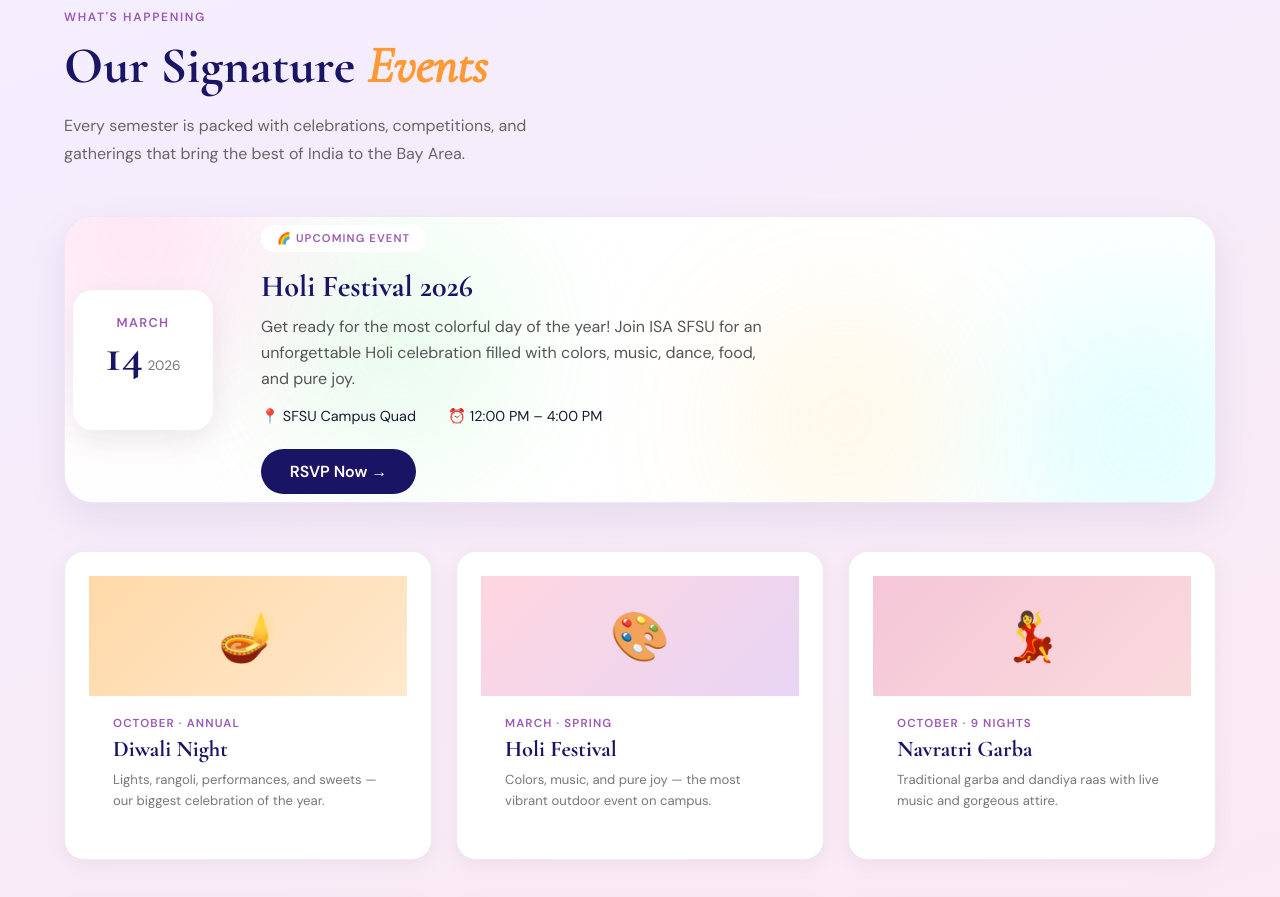
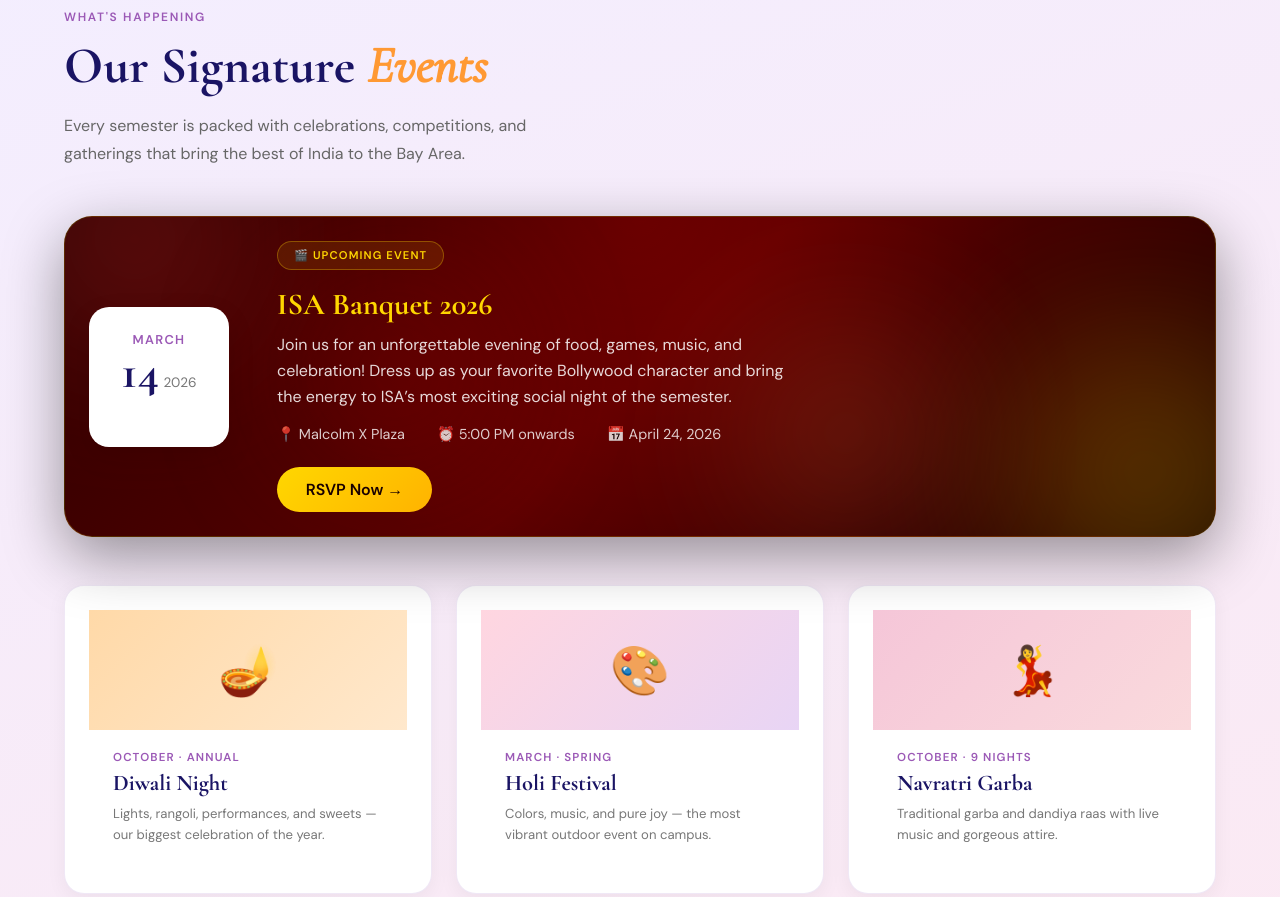
Before and after one commit to Ananya200517/ISA-Website, a plain HTML site: page index.html in a window 1280 px wide. Shown: the part 2700-3597 px from the top of the page. Drawn offline with nearby package versions, Linux system fonts and the light colour scheme; a web font is replaced by a local one.

Commit message:
Upcoming event

```diff
--- a/index.html
+++ b/index.html
@@ -38,7 +38,7 @@
       <p class="hero-subtitle">A vibrant community celebrating Indian culture, heritage, and unity at SFSU. From Diwali to cricket nights — we bring the spirit of India to the Bay.</p>
       <div class="hero-actions">
         <a href="#events" class="btn-primary">Explore Events</a>
-        <a href="#join" class="btn-outline">Become a Member</a>
+        <a href="https://docs.google.com/forms/d/1gxRpiHWms4UMi26IGueyV0mU6bg3MrTU0DOtDX0eZGg/edit" class="btn-outline" target="_blank" rel="noopener noreferrer">Become a Member</a>
       </div>
       <div class="flag-stripe">
         <div style="background:var(--saffron)"></div>
@@ -165,7 +165,7 @@
     <div class="section-tag">What's Happening</div>
     <h2 class="section-title">Our Signature <em>Events</em></h2>
     <p class="section-desc">Every semester is packed with celebrations, competitions, and gatherings that bring the best of India to the Bay Area.</p>
-       <!-- 🌈 FEATURED HOLI EVENT -->
+       <!-- 🌈 FEATURED Upcoming EVENT -->
 <div class="holi-feature">
 
   <!-- Floating Powder Elements -->
@@ -183,21 +183,22 @@
     </div>
 
     <div class="holi-details">
-      <div class="holi-badge">🌈 Upcoming Event</div>
-      <h3>Holi Festival 2026</h3>
+      <div class="holi-badge">🎬 Upcoming Event</div>
+      <h3>ISA Banquet 2026</h3>
 
       <p>
-        Get ready for the most colorful day of the year! Join ISA SFSU for
-        an unforgettable Holi celebration filled with colors, music,
-        dance, food, and pure joy.
+        Join us for an unforgettable evening of food, games, music, and celebration!
+  Dress up as your favorite Bollywood character and bring the energy to ISA’s
+  most exciting social night of the semester.
       </p>
 
       <div class="holi-meta">
-        <span>📍 SFSU Campus Quad</span>
-        <span>⏰ 12:00 PM – 4:00 PM</span>
+        <span>📍 Malcolm X Plaza</span>
+        <span>⏰ 5:00 PM onwards</span>
+        <span>📅 April 24, 2026</span>
       </div>
 
-      <a href="#join" class="holi-btn">RSVP Now →</a>
+      <a href="https://docs.google.com/forms/d/1Yh16ldiQV9-0MASLtp2g4odN17rzDK5hQGzvgx2ngFM/edit" class="holi-btn" target="_blank">RSVP Now →</a>
     </div>
 
   </div>
--- a/style.css
+++ b/style.css
@@ -245,14 +245,14 @@ section { padding: 6rem 4rem; max-width: 1200px; margin: 0 auto; }
 
 .holi-feature {
   position: relative;
-  background: #ffffff;
+  background: linear-gradient(135deg, #2b0000, #5a0000, #1a0000);
   border-radius: 28px;
-  padding: 0.5rem 0.5rem;   /* reduced height */
+  padding: 1.5rem;
   margin-top: 3rem;
   margin-bottom: 3rem;
   overflow: hidden;
-  border: 1px solid rgba(155,89,182,.15);
-  box-shadow: 0 15px 40px rgba(26,20,100,.08);
+  border: 1px solid rgba(255,215,0,.2);
+  box-shadow: 0 20px 60px rgba(0,0,0,.4);
 }
 
 /* Floating Powder Base */
@@ -267,7 +267,7 @@ section { padding: 6rem 4rem; max-width: 1200px; margin: 0 auto; }
 .powder-1 {
   width: 220px;
   height: 220px;
-  background: #ff6ec7;
+  background: #ff3c3c;
   top: -60px;
   left: -40px;
 }
@@ -275,7 +275,7 @@ section { padding: 6rem 4rem; max-width: 1200px; margin: 0 auto; }
 .powder-2 {
   width: 260px;
   height: 260px;
-  background: #7afcff;
+  background: #ffd700;
   bottom: -80px;
   right: -60px;
   animation-delay: 2s;
@@ -284,7 +284,7 @@ section { padding: 6rem 4rem; max-width: 1200px; margin: 0 auto; }
 .powder-3 {
   width: 180px;
   height: 180px;
-  background: #ffd166;
+  background: #ff8c42;
   top: 40%;
   left: 60%;
   animation-delay: 4s;
@@ -293,7 +293,7 @@ section { padding: 6rem 4rem; max-width: 1200px; margin: 0 auto; }
 .powder-4 {
   width: 200px;
   height: 200px;
-  background: #80ed99;
+  background: #b30000;
   bottom: 20%;
   left: 20%;
   animation-delay: 6s;
@@ -302,6 +302,14 @@ section { padding: 6rem 4rem; max-width: 1200px; margin: 0 auto; }
 @keyframes floatPowder {
   0%,100% { transform: translateY(0) scale(1); }
   50% { transform: translateY(-30px) scale(1.08); }
+}
+
+.holi-feature::before {
+  content: "";
+  position: absolute;
+  inset: 0;
+  background: radial-gradient(circle at top, rgba(255,0,0,.15), transparent 60%);
+  pointer-events: none;
 }
 
 .holi-content {
@@ -347,27 +355,28 @@ section { padding: 6rem 4rem; max-width: 1200px; margin: 0 auto; }
 
 .holi-badge {
   display: inline-block;
-  background: white;
-  color: #9b59b6;
+  background: rgba(255,215,0,.1);
+  color: #ffd700;
   font-weight: 700;
   font-size: .7rem;
   letter-spacing: .1em;
   text-transform: uppercase;
   padding: .4rem 1rem;
   border-radius: 40px;
+  border: 1px solid rgba(255,215,0,.3);
   margin-bottom: 1rem;
 }
 
 .holi-details h3 {
   font-family: 'Cormorant Garamond', serif;
   font-size: 1.9rem;
-  color: var(--navy);
+  color: #ffd700;
 }
 
 .holi-details p {
   margin-top: .6rem;
   max-width: 520px;
-  color: #555;
+  color: rgba(255,255,255,.85);
   line-height: 1.6;
 }
 
@@ -379,21 +388,25 @@ section { padding: 6rem 4rem; max-width: 1200px; margin: 0 auto; }
   font-size: .9rem;
 }
 
+.holi-meta span {
+  color: rgba(255,255,255,.8);
+}
+
 .holi-btn {
   display: inline-block;
   margin-top: 1.5rem;
-  background: var(--navy);
-  color: #fff;
+  background: linear-gradient(135deg, #ffd700, #ffb300);
+  color: #1a0000;
   padding: .75rem 1.8rem;
   border-radius: 50px;
-  font-weight: 600;
+  font-weight: 700;
   text-decoration: none;
   transition: transform .2s, background .2s;
 }
 
 .holi-btn:hover {
-  background: var(--saffron);
-  transform: translateY(-3px);
+  background: linear-gradient(135deg, #ffb300, #ffd700);
+  transform: translateY(-3px) scale(1.03);
 }
 
 /* Responsive */
```
